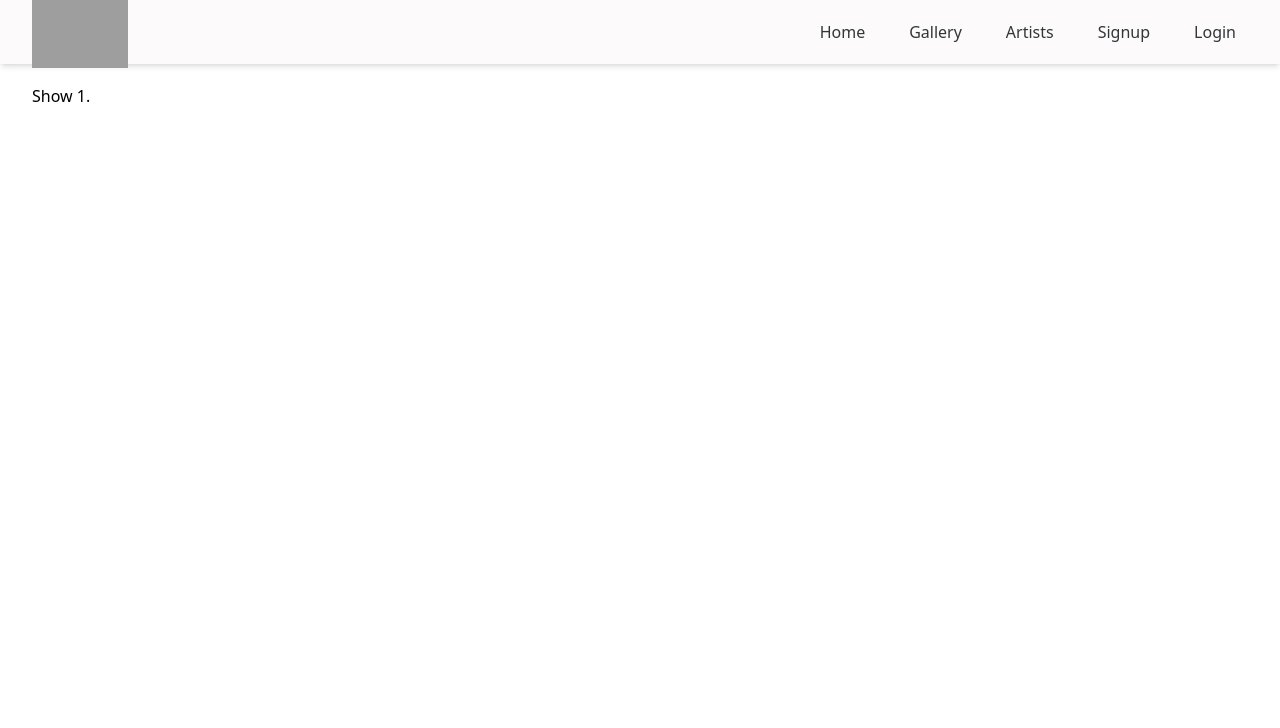
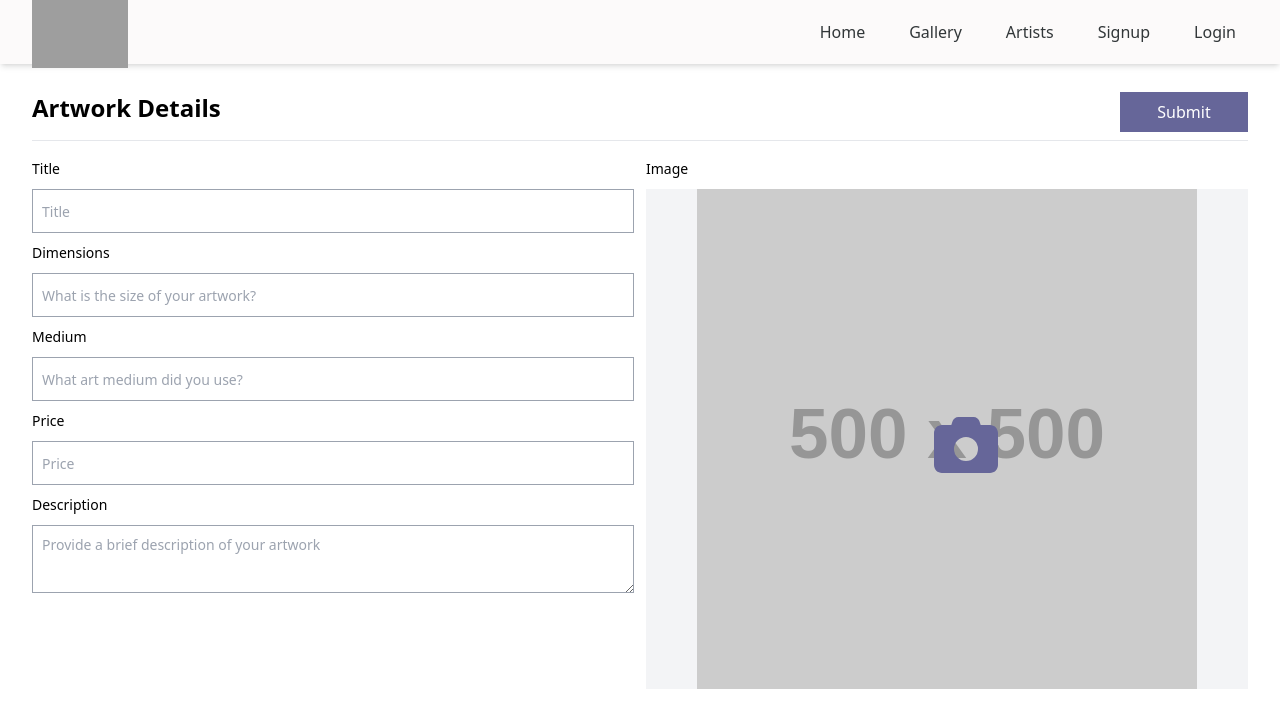
Before and after one commit to AeonFlux022/arthena-gallery, a React (Vite) app in the folder frontend/: page /artistprofile/1/add in a window 1280 px wide. Shown: the top 728 px of the page. Built offline with nearby package versions, Linux system fonts and the light colour scheme; no server answers; grey boxes are pictures that could not be loaded.

Commit message:
add artwork in client side working

```diff
--- a/frontend/package.json
+++ b/frontend/package.json
@@ -10,6 +10,11 @@
     "preview": "vite preview"
   },
   "dependencies": {
+    "@fortawesome/fontawesome-svg-core": "^6.5.2",
+    "@fortawesome/free-brands-svg-icons": "^6.5.2",
+    "@fortawesome/free-regular-svg-icons": "^6.5.2",
+    "@fortawesome/free-solid-svg-icons": "^6.5.2",
+    "@fortawesome/react-fontawesome": "^0.2.2",
     "axios": "^1.7.2",
     "dotenv": "^16.4.5",
     "moment": "^2.30.1",
--- a/frontend/src/pages/AddArtwork.jsx
+++ b/frontend/src/pages/AddArtwork.jsx
@@ -1,16 +1,211 @@
 import React, { useEffect, useState, useContext } from "react";
 import { useNavigate, useParams, Link } from "react-router-dom";
+import { FontAwesomeIcon } from "@fortawesome/react-fontawesome";
+import { faCamera } from "@fortawesome/free-solid-svg-icons";
 import { AuthContext } from "../helpers/AuthContext";
 import "../index.css";
 import axios from "axios";
 import Header from "../components/Header";
+import AlertNotification from "../components/AlertNotification.jsx";
 
 function AddArtwork() {
   let { id } = useParams();
+  const navigate = useNavigate();
+  const { artworkData, setArtworkData } = useState({});
+  const [file, setFile] = useState(null);
+  const [alert, setAlert] = useState(null);
+  const closeAlert = () => {
+    setAlert(null);
+  };
+
+  const [formData, setFormData] = useState({
+    title: "",
+    imageUrl: null,
+    medium: "",
+    dimensions: "",
+    description: "",
+    price: "",
+  });
+
+  const handleSubmit = async (event) => {
+    event.preventDefault();
+
+    const formDataWithImage = new FormData();
+    formDataWithImage.append("title", formData.title);
+    formDataWithImage.append("imageUrl", formData.imageUrl);
+    formDataWithImage.append("medium", formData.medium);
+    formDataWithImage.append("dimensions", formData.dimensions);
+    formDataWithImage.append("description", formData.description);
+    formDataWithImage.append("price", formData.price);
+
+    try {
+      const response = await axios.post(
+        `http://localhost:3005/artworks/${id}`,
+        formDataWithImage
+      );
+      console.log(response.data);
+      setAlert({ type: "success", message: "Artwork submitted successfully." });
+    } catch (error) {
+      setAlert({ type: "danger", message: "Failed to add artwork." });
+      console.error(error);
+    }
+  };
+
+  const handleChange = (event) => {
+    const { name, value, files } = event.target;
+    if (files) {
+      const file = files[0];
+      setFile(file);
+      setFormData((prevFormData) => ({
+        ...prevFormData,
+        [name]: files[0], // Store the file name, not the file object
+      }));
+    } else {
+      setFormData((prevFormData) => ({
+        ...prevFormData,
+        [name]: value,
+      }));
+    }
+  };
+
   return (
     <>
       <Header />
-      <div className="px-4 md:px-6 lg:px-8 my-5">Show {id}.</div>
+      <div className="px-4 md:px-6 lg:px-8 my-5">
+        <div className="flex justify-between items-center space-y-2 mb-2">
+          <h1 className="font-bold text-2xl">Artwork Details</h1>
+          <button
+            onClick={handleSubmit}
+            className="w-32 text-white bg-primary p-2 hover:bg-primary-dark"
+          >
+            Submit
+          </button>
+        </div>
+        <hr />
+        <div className="pt-4">
+          <AlertNotification alert={alert} closeAlert={closeAlert} />
+          <form>
+            <section className="flex flex-row gap-3 h-auto">
+              <div className="w-1/2">
+                <div className="w-full">
+                  <label className="block text-sm font-medium leading-6">
+                    Title
+                  </label>
+                  <div className="my-2">
+                    <input
+                      type="text"
+                      name="title"
+                      className="w-full border-box p-2.5 pr-10 placeholder:text-gray-400 placeholder:text-sm ring-1 ring-inset ring-gray-400"
+                      placeholder="Title"
+                      value={formData.title}
+                      onChange={handleChange}
+                    />
+                  </div>
+                </div>
+                <div className="w-full">
+                  <label className="block text-sm font-medium leading-6">
+                    Dimensions
+                  </label>
+                  <div className="my-2">
+                    <input
+                      type="text"
+                      name="dimensions"
+                      className="w-full border-box p-2.5 pr-10 placeholder:text-gray-400 placeholder:text-sm ring-1 ring-inset ring-gray-400"
+                      placeholder="What is the size of your artwork?"
+                      value={formData.dimensions}
+                      onChange={handleChange}
+                    />
+                  </div>
+                </div>
+                <div className="w-full">
+                  <label className="block text-sm font-medium leading-6">
+                    Medium
+                  </label>
+                  <div className="my-2">
+                    <input
+                      type="text"
+                      name="medium"
+                      className="w-full border-box p-2.5 pr-10 placeholder:text-gray-400 placeholder:text-sm ring-1 ring-inset ring-gray-400"
+                      placeholder="What art medium did you use?"
+                      value={formData.medium}
+                      onChange={handleChange}
+                    />
+                  </div>
+                </div>
+                <div className="w-full">
+                  <label className="block text-sm font-medium leading-6">
+                    Price
+                  </label>
+                  <div className="my-2">
+                    <input
+                      type="number"
+                      name="price"
+                      className="w-full border-box p-2.5 placeholder:text-gray-400 placeholder:text-sm ring-1 ring-inset ring-gray-400"
+                      placeholder="Price"
+                      value={formData.price}
+                      onChange={handleChange}
+                    />
+                  </div>
+                </div>
+                <div className="w-full">
+                  <label className="block text-sm font-medium leading-6">
+                    Description
+                  </label>
+                  <div className="my-2">
+                    <textarea
+                      name="description"
+                      className="w-full border-box p-2.5 pr-10 placeholder:text-gray-400 placeholder:text-sm ring-1 ring-inset ring-gray-400"
+                      placeholder="Provide a brief description of your artwork"
+                      value={formData.description}
+                      onChange={handleChange}
+                    ></textarea>
+                  </div>
+                </div>
+              </div>
+              <div className="w-1/2">
+                <label className="block text-sm font-medium leading-6">
+                  Image
+                </label>
+                <div className="my-2 relative bg-gray-100">
+                  <img
+                    className="flex mx-auto justify-center items-center"
+                    src={
+                      file
+                        ? URL.createObjectURL(file)
+                        : "https://placehold.co/500x500/DDDDDD/DDDDDD"
+                    }
+                    alt="image-artwork"
+                    onError={(e) => {
+                      e.target.onerror = null;
+                      e.target.src = "https://placehold.co/300x300";
+                    }}
+                  />
+                  {!file && (
+                    <div>
+                      <label
+                        htmlFor="imageUrl"
+                        className="absolute cursor-pointer bottom-0 left-0 translate-x-72 -translate-y-52 mx-auto"
+                      >
+                        <FontAwesomeIcon
+                          icon={faCamera}
+                          className="mx-auto size-16 text-primary hover:text-primary-dark"
+                        />
+                      </label>
+                      <input
+                        id="imageUrl"
+                        type="file"
+                        className="hidden"
+                        name="imageUrl"
+                        onChange={handleChange}
+                      />
+                    </div>
+                  )}
+                </div>
+              </div>
+            </section>
+          </form>
+        </div>
+      </div>
     </>
   );
 }
--- a/frontend/src/pages/ArtistProfilePage.jsx
+++ b/frontend/src/pages/ArtistProfilePage.jsx
@@ -69,7 +69,7 @@ function ArtistProfilePage() {
           <div className="flex flex-col bg-gray-200 border border-primary rounded p-2 h-36 w-full justify-center items-center text-center">
             <Link to={`/artistprofile/${authState.id}/add`}>
               <button className="w-56 p-3 bg-secondary text-black font-bold hover:bg-secondary-dark">
-                Upload your artwork
+                Submit your artwork
               </button>
             </Link>
             <span>or drag your file here.</span>
```
Also changed, not shown: frontend/src/pages/EditArtist.jsx (line endings or trailing spaces), 2 other files (tests, documents, lock files or other folders).
